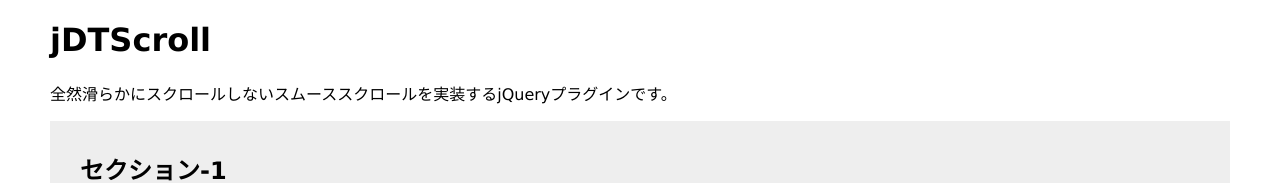
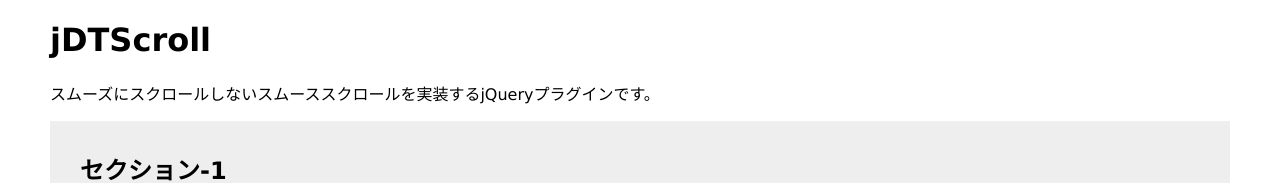
Before and after one commit to jdtplugins/jdtplugins, a plain HTML site: page jdtscroll/example.html in a window 1280 px wide. Shown: the top 183 px of the page. Drawn offline with Linux system fonts and the light colour scheme; a script that the page names is missing.

Commit message:
文言ちぇんじ

```diff
--- a/jdtscroll/example.html
+++ b/jdtscroll/example.html
@@ -43,7 +43,7 @@
 
 <h1>jDTScroll</h1>
 
-<p>全然滑らかにスクロールしないスムーススクロールを実装するjQueryプラグインです。</p>
+<p>スムーズにスクロールしないスムーススクロールを実装するjQueryプラグインです。</p>
 
 <script>
 var nav = '';
```
